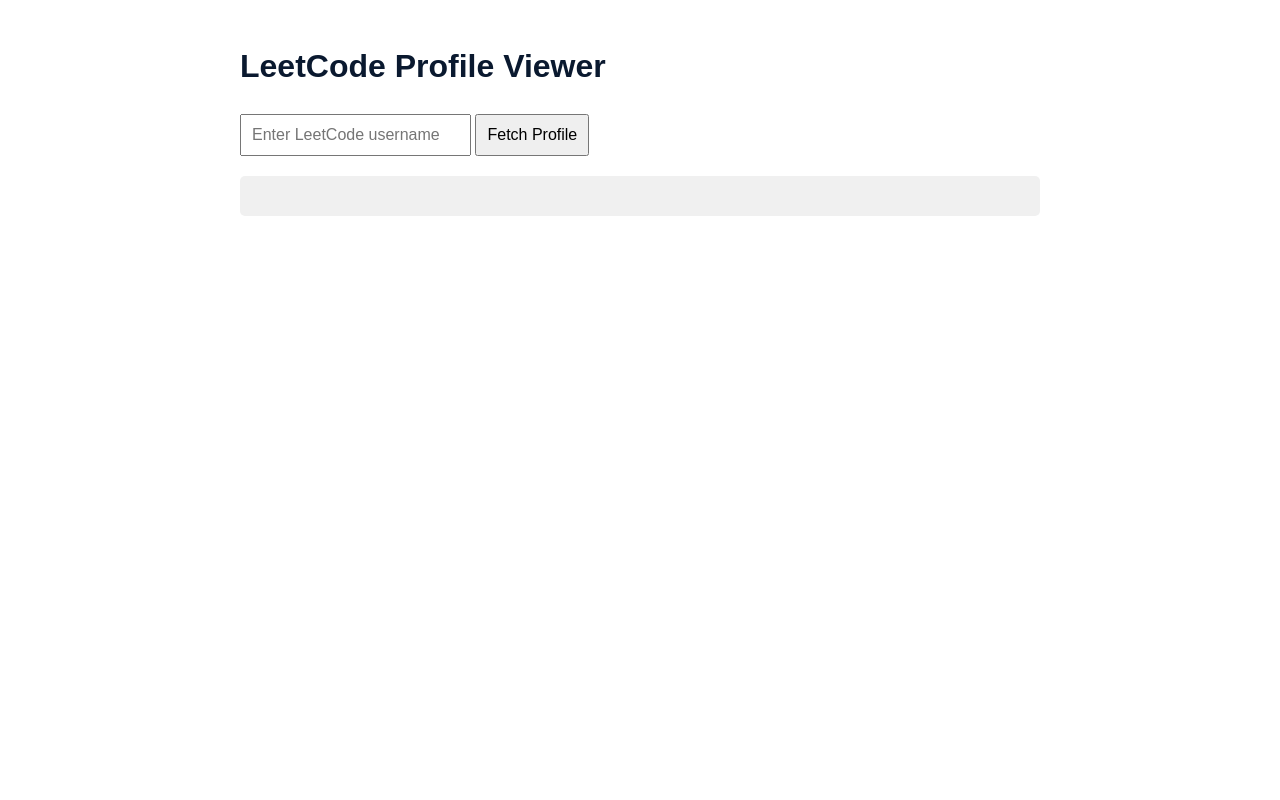
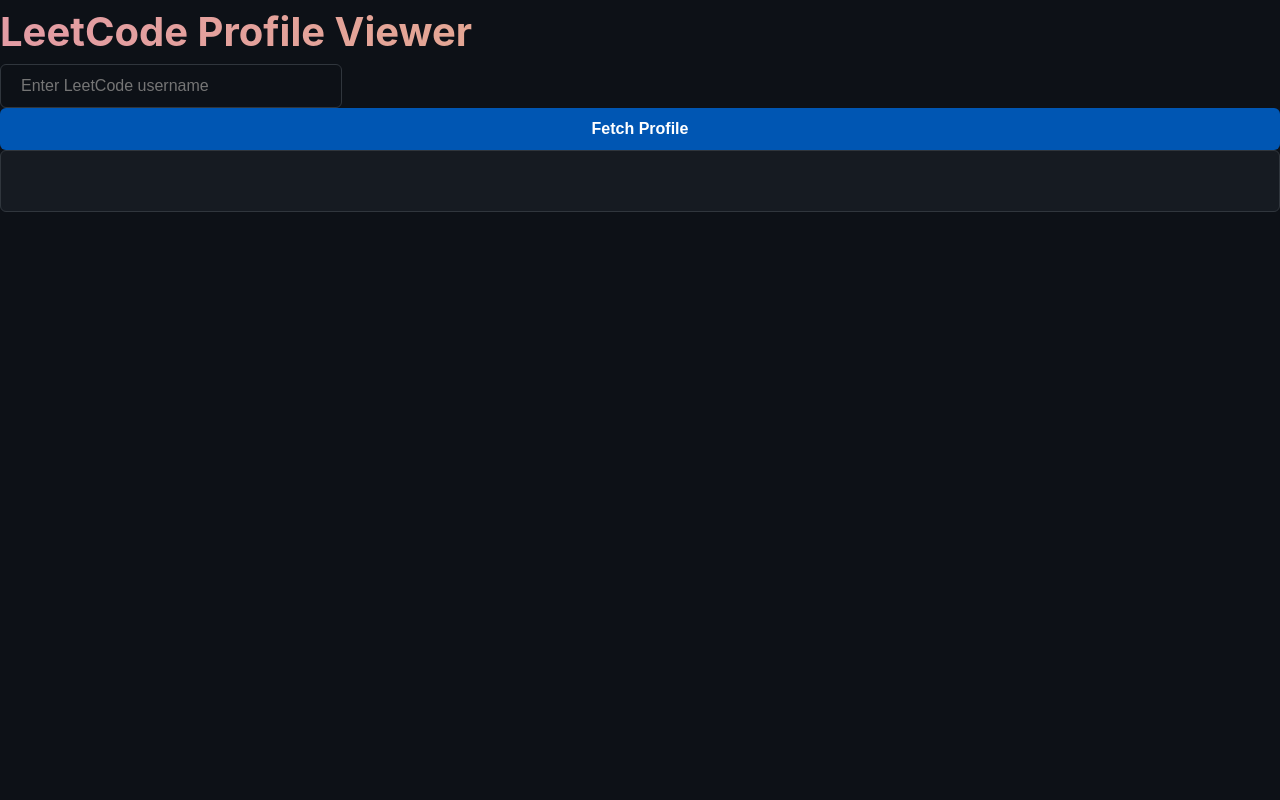
Before and after one commit to aayamrajshakya/LeetcodeStatsLookup, a Flask app: page / in a window 1280 px wide. Run offline with Flask 3, Linux system fonts and the light colour scheme.

Commit message:
major changes
1) darkened the background
2) added gradient to the title
3) changed font

```diff
--- a/static/css/styles.css
+++ b/static/css/styles.css
@@ -1,23 +1,133 @@
+:root {
+    --bg-color: #0d1117;
+    --text-color: #c9d1d9;
+    --link-color: #58a6ff;
+    --border-color: #30363d;
+    --button-bg: #0056b3;
+    --button-hover-bg: #004494;
+    --profile-bg: #161b22;
+}
+
+
 body {
-    font-family: Arial, sans-serif;
+    font-family: 'Inter', -apple-system, BlinkMacSystemFont, 'Segoe UI', 'Roboto', 'Oxygen', 'Ubuntu', 'Cantarell', 'Fira Sans', 'Droid Sans', 'Helvetica Neue', sans-serif;
     line-height: 1.6;
+    margin: 0;
+    padding: 0;
+    background-color: var(--bg-color);
+    color: var(--text-color);
+    display: flex;
+    flex-direction: column;
+    min-height: 100vh;
+}
+
+.container {
+    flex: 1;
+    max-width: 960px;
     margin: 0 auto;
-    max-width: 800px;
-    padding: 20px;
+    padding: 60px 20px;
+    display: flex;
+    flex-direction: column;
+}
+
+header {
+    text-align: center;
+    margin-bottom: 40px;
 }
 
 h1 {
-    color: #0a192f;
+    font-size: 2.5rem;
+    font-weight: 700;
+    margin: 0;
+    background: linear-gradient(to right, #e39ca4, #e5b879);
+    -webkit-background-clip: text;
+    -webkit-text-fill-color: transparent;
+    background-clip: text;
+}
+
+main {
+    flex: 1;
+}
+
+.search-container {
+    display: flex;
+    justify-content: center;
+    margin-bottom: 30px;
 }
 
 input, button {
     font-size: 16px;
-    padding: 10px;
-    margin-bottom: 20px;
+    padding: 12px 20px;
+    border: 1px solid var(--border-color);
+    border-radius: 6px;
+    background-color: var(--bg-color);
+    color: var(--text-color);
+}
+
+input {
+    width: 300px;
+    margin-right: 10px;
+}
+
+input:focus {
+    outline: none;
+    border-color: var(--link-color);
+}
+
+button {
+    background-color: var(--button-bg);
+    color: #ffffff;
+    cursor: pointer;
+    transition: background-color 0.3s ease;
+    border: none;
+    font-weight: 600;
+}
+
+button:hover {
+    background-color: var(--button-hover-bg);
 }
 
 #profile {
-    background-color: #f0f0f0;
-    padding: 20px;
-    border-radius: 5px;
+    background-color: var(--profile-bg);
+    padding: 30px;
+    border-radius: 6px;
+    border: 1px solid var(--border-color);
 }
+
+footer {
+    text-align: center;
+    margin-top: 40px;
+    color: #8b949e;
+    font-size: 14px;
+}
+
+footer p {
+    margin: 1px 0;
+}
+
+.social-links {
+    margin-top: 10px;
+}
+
+.social-links a {
+    color: #8b949e;
+    font-size: 24px;
+    margin: 0 10px;
+    transition: color 0.3s ease;
+}
+
+.social-links a:hover {
+    color: #58a6ff;
+}
+
+@media (max-width: 600px) {
+    .search-container {
+        flex-direction: column;
+        align-items: center;
+    }
+
+    input, button {
+        width: 100%;
+        margin: 10px 0;
+    }
+}
```
